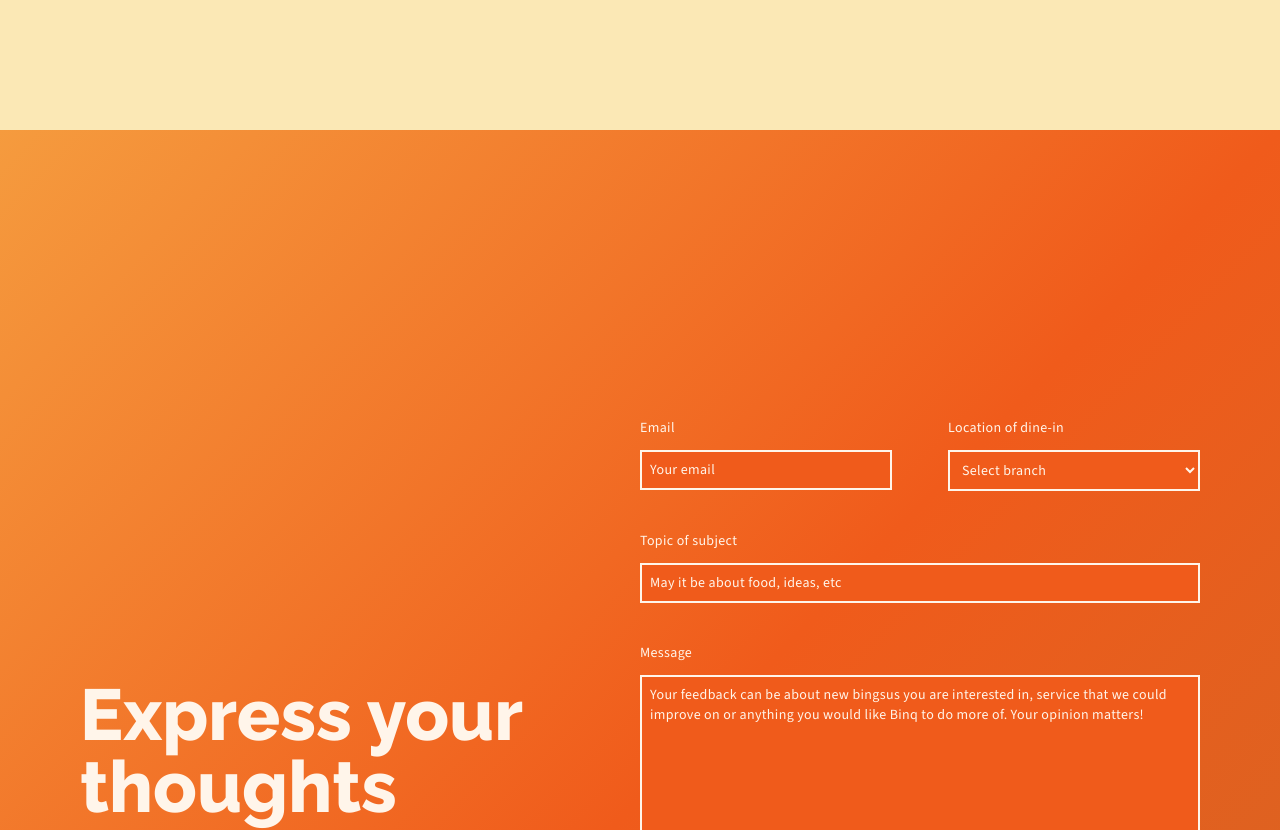
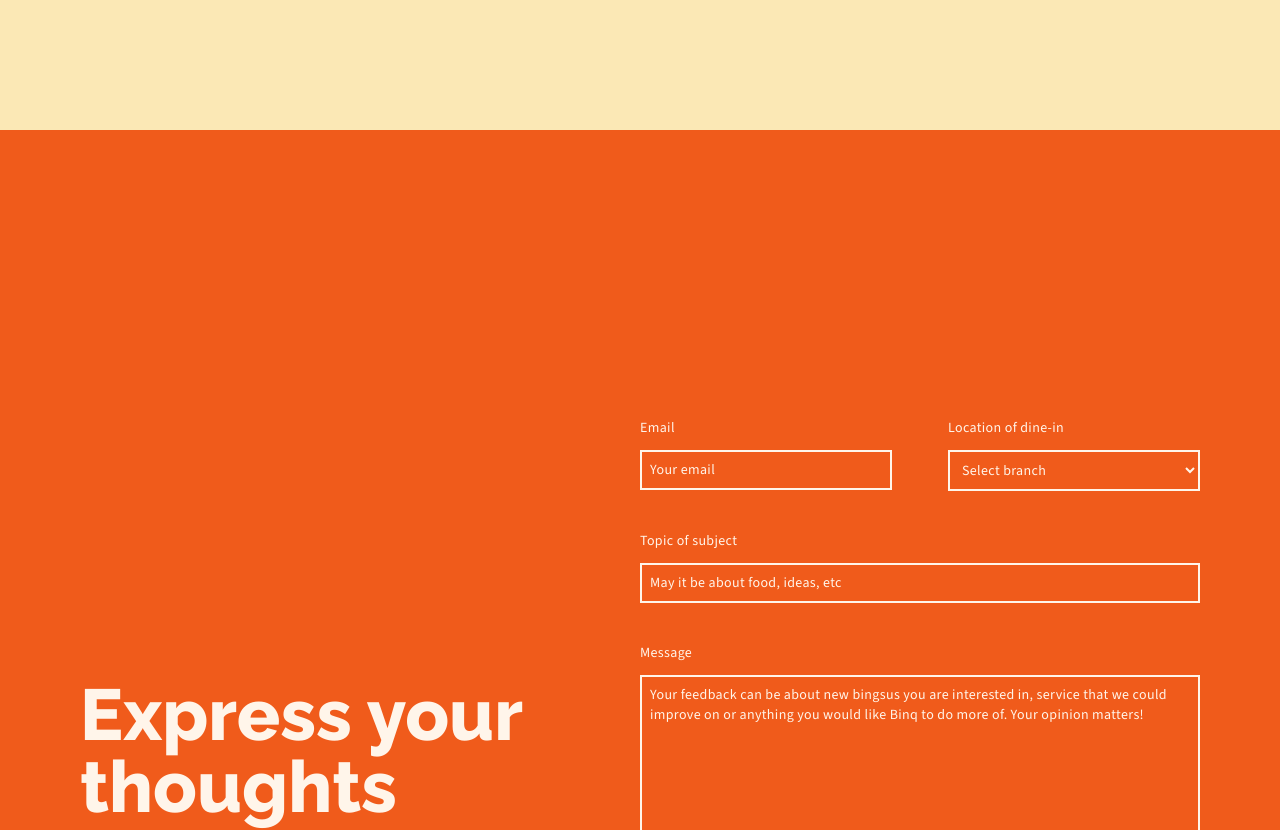
Before and after one commit to 25Ericcheong/binq, a Vue app: page / in a window 1280 px wide. Shown: the part 7300-8130 px from the top of the page. Built offline with nearby package versions, Linux system fonts and the light colour scheme.

Commit message:
feat: Added favicon and content for footer section

```diff
--- a/index.html
+++ b/index.html
@@ -4,7 +4,7 @@
     <meta charset="UTF-8" />
     <link rel="shortcut icon" type="image/png" href="/static/binq.png" />
     <meta name="viewport" content="width=device-width, initial-scale=1.0" />
-    <title>BINQ</title>
+    <title>Binq</title>
   </head>
   <body>
     <div id="app"></div>
--- a/src/App.vue
+++ b/src/App.vue
@@ -1,6 +1,7 @@
 <script setup lang="ts">
 import AboutUs from "./components/about-us.vue";
 import Feedback from "./components/feedback.vue";
+import Footer from "./components/footer.vue";
 import LandingPageHeader from "./components/header/wrapper-header.vue";
 import OurMentions from "./components/our-mentions.vue";
 import Products from "./components/products.vue";
@@ -14,6 +15,7 @@ import "./output.css";
     <Products />
     <OurMentions />
     <Feedback />
+    <Footer />
   </div>
 </template>
 
--- a/src/components/feedback.vue
+++ b/src/components/feedback.vue
@@ -113,7 +113,7 @@ function trySubmit(event: Event) {
 
 <template>
   <div
-    class="py-72 bg-gradient-to-tl from-darkorangebq from-5% via-orangebq via-50% to-dullorangebq px-12 sm:px-14 md:px-20 text-creamwhitebq flex flex-col lg:flex-row justify-between h-full"
+    class="py-72 bg-orangebq px-12 sm:px-14 md:px-20 text-creamwhitebq flex flex-col lg:flex-row justify-between h-full"
   >
     <section
       class="flex flex-col justify-center items-center w-full lg:w-[40%]"
```
